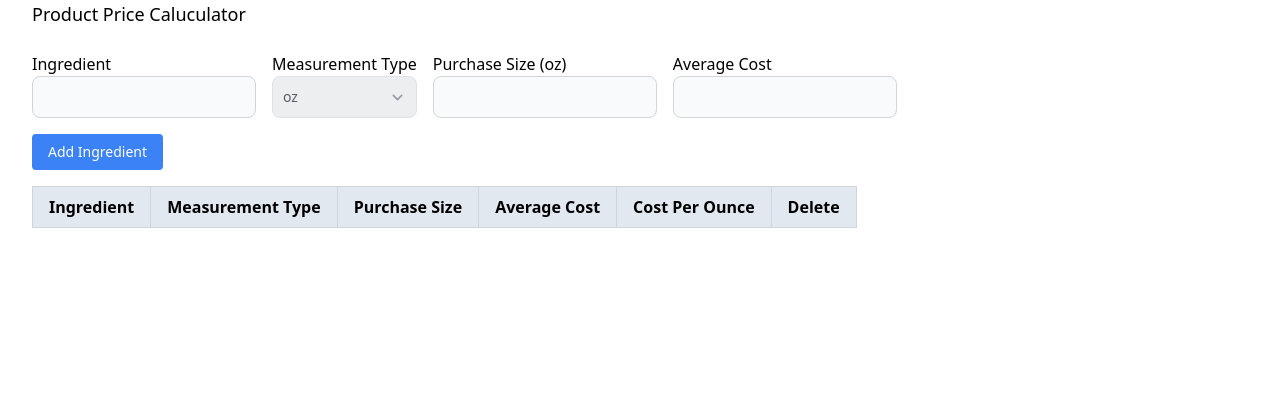
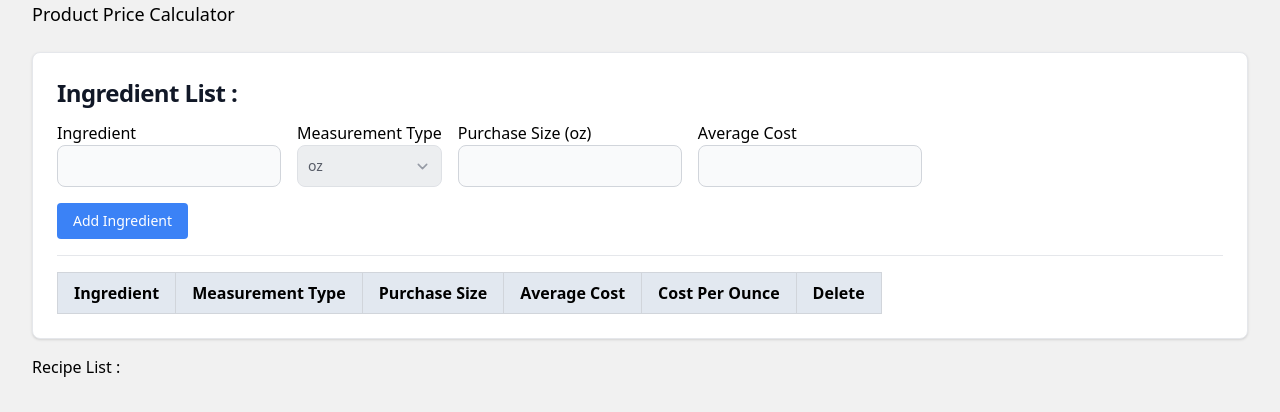
Before and after one commit to arthurgr/product-price-calculator, a Next.js app: page / in a window 1280 px wide. Shown: the top 412 px of the page. Built offline with nearby package versions, Linux system fonts and the light colour scheme.

Commit message:
styles and localization changes

```diff
--- a/components/IngredientList/IngredientList.tsx
+++ b/components/IngredientList/IngredientList.tsx
@@ -2,14 +2,21 @@ import IngredientListTable from "./elements/IngredientListTable";
 import AddIngredientForm from "./elements/AddIngredientForm";
 import { IngredientListProvider } from "./context/IngredientListContext";
 import { IngredientProvider } from "./context/IngredientContext";
+import { INGREDIENT_LIST_CONST } from "@/localization/Consts";
 
 export default function IngredientList() {
   return (
+    <section className="p-6 mb-4 bg-white border border-gray-200 rounded-lg shadow hover:bg-gray-100 dark:bg-gray-800 dark:border-gray-700 dark:hover:bg-gray-700">
+      <h2 className="mb-3 text-2xl font-bold tracking-tight text-gray-900 dark:text-white">
+        {INGREDIENT_LIST_CONST.INGREDIENT_LIST} :
+      </h2>
       <IngredientListProvider>
         <IngredientProvider>
           <AddIngredientForm />
+          <hr className="divider lg:divider-horizontal mb-4" />
           <IngredientListTable />
         </IngredientProvider>
       </IngredientListProvider>
+    </section>
   );
 }
--- a/components/IngredientList/elements/AddIngredientForm.tsx
+++ b/components/IngredientList/elements/AddIngredientForm.tsx
@@ -2,7 +2,7 @@ import { Formik, Form } from "formik";
 import Input from "@/common/Forms/Inputs/Input";
 import useIngredientListContext from "../context/IngredientListContext";
 import { currencyFormatter } from "@/utilities/currency/curencyFormatter";
-import { INGREDIENT_LIST_CONST } from "@/localization/IngredientListConst";
+import { INGREDIENT_LIST_CONST } from "@/localization/Consts";
 import { VALIDATION } from "@/localization/Validation";
 import { validateCurrency } from "@/utilities/regex";
 import Select from "@/common/Forms/Inputs/Select";
--- a/components/IngredientList/elements/IngredientListTable.tsx
+++ b/components/IngredientList/elements/IngredientListTable.tsx
@@ -5,7 +5,7 @@ import Tr from "@/common/Table/elements/Tr";
 import Td from "@/common/Table/elements/Td";
 import Tbody from "@/common/Table/elements/Tbody";
 import useIngredientListContext from "../context/IngredientListContext";
-import { INGREDIENT_LIST_CONST } from "@/localization/IngredientListConst";
+import { INGREDIENT_LIST_CONST } from "@/localization/Consts";
 import { BUTTON } from "@/localization/Buttons";
 
 export default function IngredientListTable() {
--- /dev/null
+++ b/components/RecipeList/RecipeList.tsx
@@ -0,0 +1,9 @@
+import { RECIPE_LIST_CONST } from "@/localization/Consts";
+
+export default function RecipeList() {
+  return (
+    <>
+      <h2>{RECIPE_LIST_CONST.RECIPE_LIST} :</h2>
+    </>
+  );
+}
--- a/localization/IngredientListConst.ts
+++ b/localization/Consts.ts
@@ -1,5 +1,10 @@
+export const GENERAL = {
+  PRODUCT_PRICE_CALCULATOR: "Product Price Calculator",
+};
+
 export const INGREDIENT_LIST_CONST = {
   INGREDIENT: "Ingredient",
+  INGREDIENT_LIST: "Ingredient List",
   MEASUREMENT_TYPE: "Measurement Type",
   PURCHASE_SIZE: "Purchase Size",
   AVERAGE_COST: "Average Cost",
@@ -8,3 +13,7 @@ export const INGREDIENT_LIST_CONST = {
   DELETE: "Delete",
   OZ: "oz",
 };
+
+export const RECIPE_LIST_CONST = {
+  RECIPE_LIST: "Recipe List",
+};
--- a/pages/index.tsx
+++ b/pages/index.tsx
@@ -1,20 +1,23 @@
 import Head from "next/head";
 import styles from "../styles/Home.module.css";
 import IngredientList from "../components/IngredientList/IngredientList";
+import RecipeList from "components/RecipeList/RecipeList";
+import { GENERAL } from "@/localization/Consts";
 
 export default function Home() {
   return (
     <div className={styles.container}>
       <Head>
-        <title>Product Price Calculator</title>
+        <title>{GENERAL.PRODUCT_PRICE_CALCULATOR}</title>
         <meta name="description" content="Generated by create next app" />
         <link rel="icon" href="/favicon.ico" />
       </Head>
 
       <main>
-        <h1 className="mb-6 text-lg">Product Price Caluculator</h1>
+        <h1 className="mb-6 text-lg">{GENERAL.PRODUCT_PRICE_CALCULATOR}</h1>
         <section>
           <IngredientList />
+          <RecipeList />
         </section>
       </main>
     </div>
--- a/styles/globals.css
+++ b/styles/globals.css
@@ -2,6 +2,10 @@
 @tailwind components;
 @tailwind utilities;
 
+html {
+  background-color: #f1f1f1;
+}
+
 tr:nth-child(even) {
   background-color: #f1f1f1;
 }
```
Lines whose indentation alone changed are shown as unchanged.
